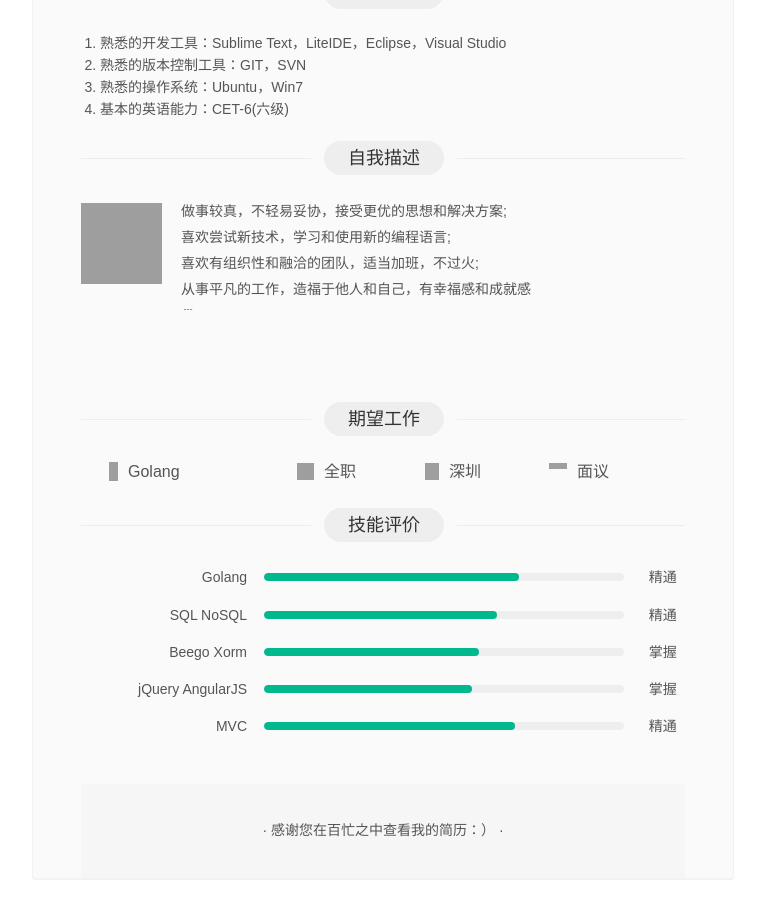
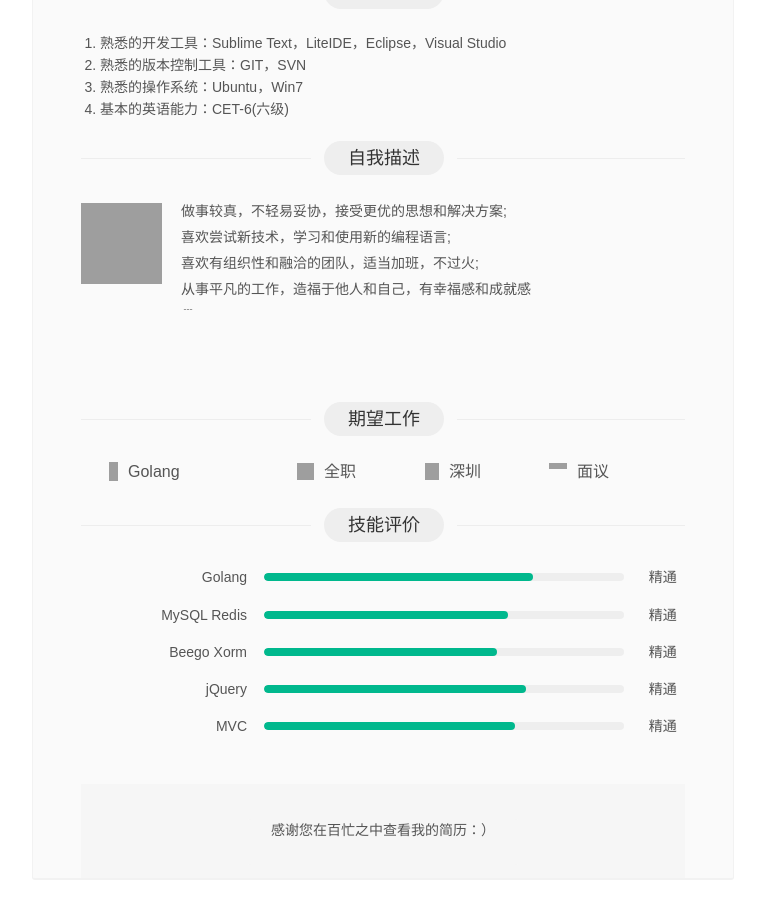
Before and after one commit to hopehook/HopeHook.com, a Jekyll site: the page assets/MyResume.html, which Jekyll copies as it is, in a window 1280 px wide and 900 px high, scrolled down 1771 px, cut to the strip 0-900 px from the top of the window. Shown: the whole strip, without its empty margins (257-1022 px from the left). Built offline with Jekyll 4.4.1, drawn with Linux system fonts in a browser that asks for light colours; Markdown is read by kramdown in place of the engine named in the settings; grey boxes are pictures that could not be loaded.

Commit message:
Update MyResume.html

```diff
--- a/assets/MyResume.html
+++ b/assets/MyResume.html
@@ -587,6 +587,7 @@ span.active{color:#333;}
 					</div>
 					</div>
 
+
 					<div id="skillsAssess">
 						<div>
 							<div class="mr_moudle_head clearfixs">
@@ -599,31 +600,31 @@ span.active{color:#333;}
 							<div class="mr_moudle_content">
 								<div class="mr_skill_con">
 									<span class="mr_skill_name" title="Golang">Golang</span>
-									<span class="mr_skill_plan" data-skillLevel = "68">
-									 <em style="width: 68%"></em>
+									<span class="mr_skill_plan" data-skillLevel = "72">
+									 <em style="width: 72%"></em>
 									</span>
 									<span class="mr_skill_level">精通</span>
 								</div>
 								<div class="mr_skill_con">
-									<span class="mr_skill_name" title="SQL NoSQL">SQL NoSQL</span>
+									<span class="mr_skill_name" title="MySQL Redis">MySQL Redis</span>
+									<span class="mr_skill_plan" data-skillLevel = "65">
+									 <em style="width: 65%"></em>
+									</span>
+									<span class="mr_skill_level">精通</span>
+								</div>
+								<div class="mr_skill_con">
+									<span class="mr_skill_name" title="Beego Xorm">Beego Xorm</span>
 									<span class="mr_skill_plan" data-skillLevel = "62">
 									 <em style="width: 62%"></em>
 									</span>
 									<span class="mr_skill_level">精通</span>
 								</div>
 								<div class="mr_skill_con">
-									<span class="mr_skill_name" title="Beego Xorm">Beego Xorm</span>
-									<span class="mr_skill_plan" data-skillLevel = "57">
-									 <em style="width: 57%"></em>
+									<span class="mr_skill_name" title="jQuery">jQuery</span>
+									<span class="mr_skill_plan" data-skillLevel = "70">
+									 <em style="width: 70%"></em>
 									</span>
-									<span class="mr_skill_level">掌握</span>
-								</div>
-								<div class="mr_skill_con">
-									<span class="mr_skill_name" title="jQuery AngularJS">jQuery AngularJS</span>
-									<span class="mr_skill_plan" data-skillLevel = "55">
-									 <em style="width: 55%"></em>
-									</span>
-									<span class="mr_skill_level">掌握</span>
+									<span class="mr_skill_level">精通</span>
 								</div>
 								<div class="mr_skill_con">
 									<span class="mr_skill_name" title="MVC">MVC</span>
@@ -640,7 +641,7 @@ span.active{color:#333;}
 
 				<div class="mr_self_state">
    	 				<div class="form_wrap mr_self_s resume_status">
-						·&nbsp;感谢您在百忙之中查看我的简历：）&nbsp;·
+						&nbsp;感谢您在百忙之中查看我的简历：）&nbsp;
 	   	 			</div>
 				</div>
 			</div>
```
